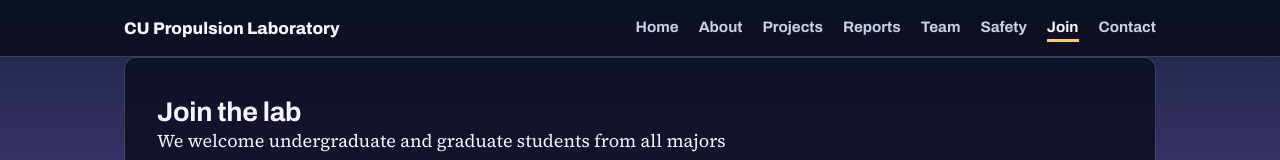
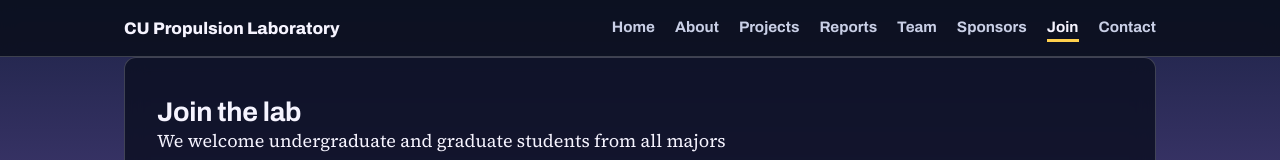
Before and after one commit to CU-Propulsion-Laboratory/CUPL, a plain HTML site: page join.html in a window 1280 px wide. Shown: the top 160 px of the page. Drawn offline with Linux system fonts and the light colour scheme.

Commit message:
Change 'Safety' link to 'Sponsors' in join.html

```diff
--- a/join.html
+++ b/join.html
@@ -20,7 +20,7 @@
         <a href="projects.html">Projects</a>
         <a href="reports.html">Reports</a>
         <a href="team.html">Team</a>
-        <a href="safety.html">Safety</a>
+        <a href="safety.html">Sponsors</a>
         <a href="join.html" aria-current="page">Join</a>
         <a href="contact.html">Contact</a>
       </nav>
```
